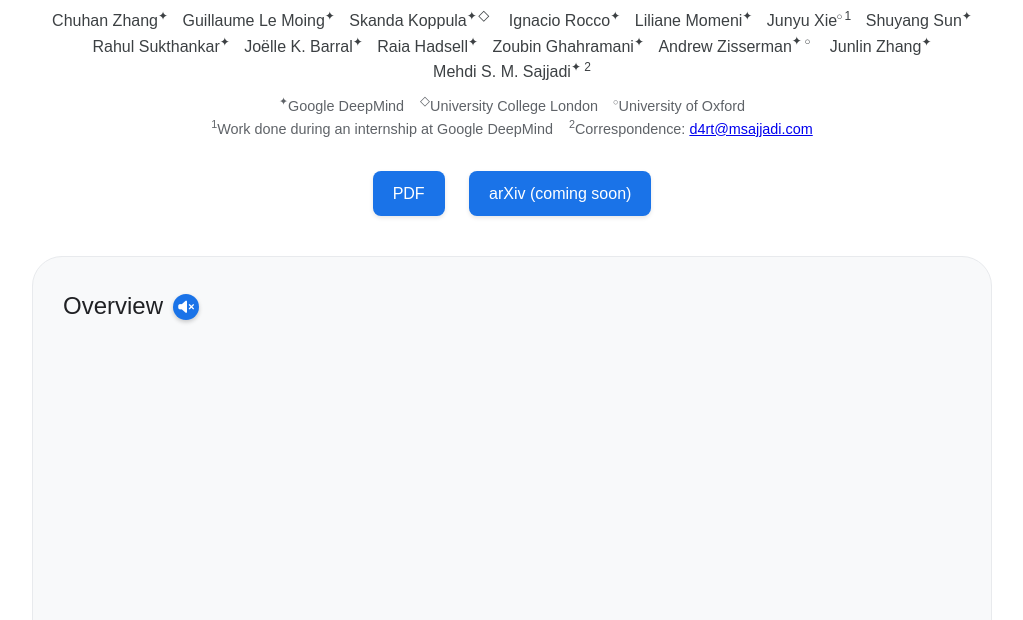
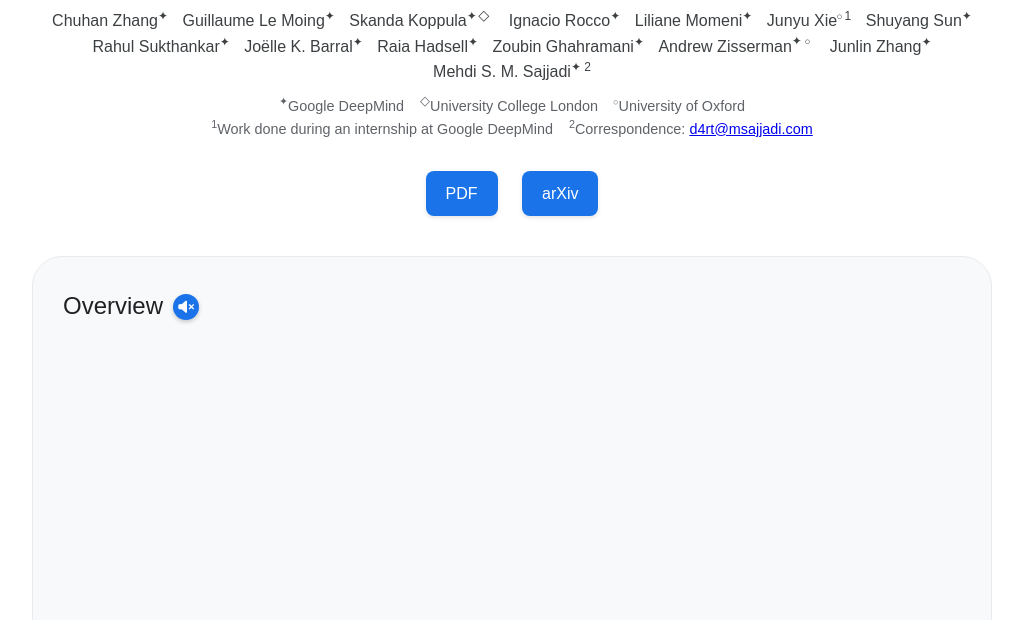
Before and after one commit to d4rt-paper/d4rt-paper.github.io, a plain HTML site: page index.html in a window 1280 px wide. Shown: the part 180-800 px from the top of the page, without its empty margins (128-1151 px from the left). Drawn offline with Linux system fonts and the light colour scheme; no server answers; a web font is replaced by a local one.

Commit message:
Update arXiv link

```diff
--- a/index.html
+++ b/index.html
@@ -608,7 +608,7 @@
 
     <div class="links">
         <a href="https://storage.googleapis.com/d4rt_assets/D4RT_paper.pdf" target="_blank">PDF</a>
-        <a href="https://arxiv.org/" target="_blank">arXiv (coming soon)</a>
+        <a href="https://arxiv.org/abs/2512.08924" target="_blank">arXiv</a>
     </div>
 
     <div class="video-container">
```
